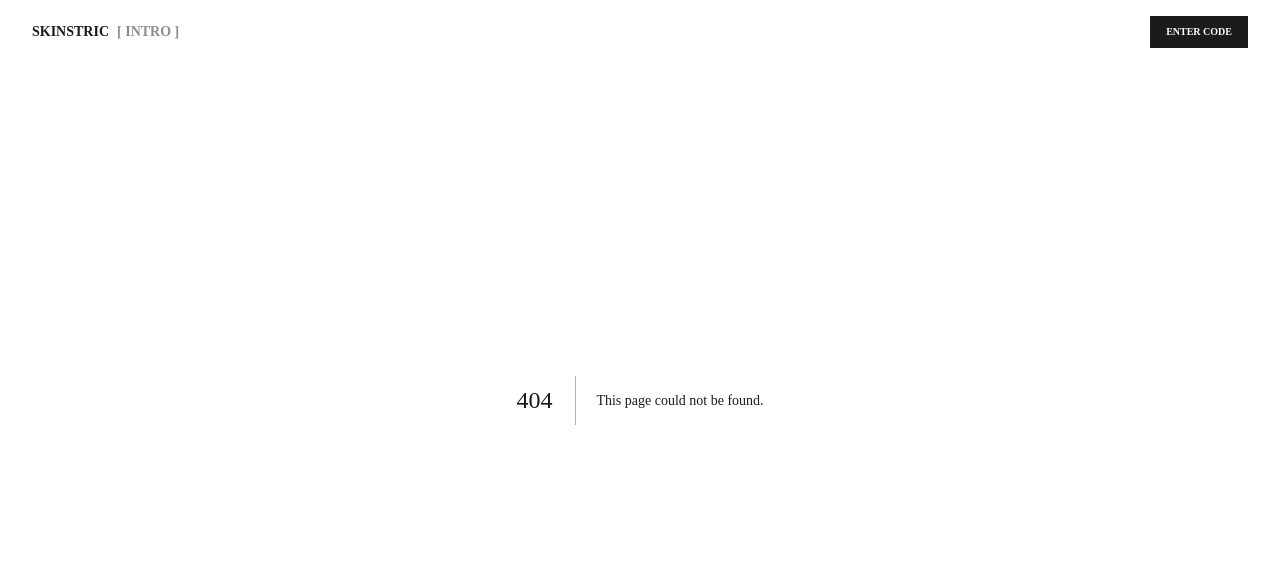
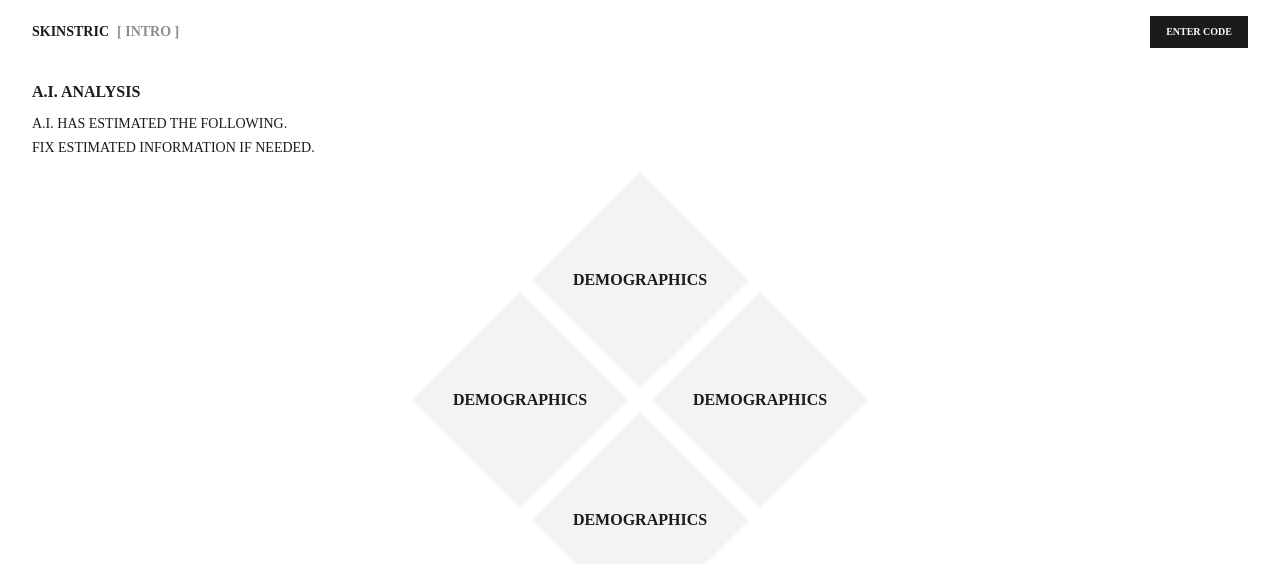
Before and after one commit to wolfyman411/skinstric-internship, a Next.js app: page /select in a window 1280 px wide. Before the commit this address had no page. Shown: the top 564 px of the page. Built offline with nearby package versions, Linux system fonts and the light colour scheme; a web font is replaced by a local one.

Commit message:
basic select html and css

```diff
--- /dev/null
+++ b/app/select/page.tsx
@@ -0,0 +1,33 @@
+import React from 'react'
+import "./select.css"
+
+export default function page() {
+  return (
+    <section id="select" className="container">
+        <div className="row">
+            <div className="select-analysis">
+                <div className="select-analysis--header">A.I. ANALYSIS</div>
+                <div className="select-analysis--footer">a.i. has estimated the following.<br/>fix estimated information if needed.</div>
+            </div>
+            <div className="options--wrapper">
+                <div className="option">
+                    <div className="option-square"></div>
+                    <div className="option-text">demographics</div>
+                </div>
+                <div className="option">
+                    <div className="option-square"></div>
+                    <div className="option-text">demographics</div>
+                </div>
+                <div className="option">
+                    <div className="option-square"></div>
+                    <div className="option-text">demographics</div>
+                </div>
+                <div className="option">
+                    <div className="option-square"></div>
+                    <div className="option-text">demographics</div>
+                </div>
+            </div>
+        </div>
+    </section>
+  )
+}
--- /dev/null
+++ b/app/select/select.css
@@ -0,0 +1,93 @@
+.select-analysis {
+    padding-top: 64px;
+    position: absolute;
+}
+
+#select.container {
+    width: 100vw;
+    height: 100vh;
+}
+
+#select .row {
+    width: 100%;
+    height: 100%;
+}
+
+.select-analysis--header {
+    font-weight: 600;
+    font-size: 16px;
+    line-height: 24px;
+    letter-spacing: -2%;
+    text-transform: uppercase;
+    color: #1a1b1c;
+}
+
+.select-analysis--footer {
+    font-weight: 400;
+    font-size: 14px;
+    line-height: 24px;
+    letter-spacing: 0%;
+    text-transform: uppercase;
+    color: #1a1b1c;
+    padding-top: 8px;
+}
+
+.options--wrapper {
+    position: relative;
+    width: 100%;
+    height: 100%;
+    display: flex;
+    justify-content: center;
+    align-items: center;
+    overflow: hidden;
+}
+
+.option {
+    position: absolute;
+    top: 50%;
+    left: 50%;
+    width: 153.88px;
+    height: 153.88px;
+    display: flex;
+    align-items: center;
+    justify-content: center;
+}
+
+.option:nth-child(1) {
+    transform: translate(-50%, calc(-50% - 120px));
+}
+
+.option:nth-child(2) {
+    transform: translate(calc(-50% + 120px), -50%);
+}
+
+.option:nth-child(3) {
+    transform: translate(-50%, calc(-50% + 120px));
+}
+
+.option:nth-child(4) {
+    transform: translate(calc(-50% - 120px), -50%);
+}
+
+.option-square {
+    background-color: #f3f3f4;
+    aspect-ratio: 1/1;
+    width: 153.88px;
+    height: 153.88px;
+    position: absolute;
+    z-index: -1;
+    transform: translate(-50%, -50%) rotate(45deg);
+    inset: 50% auto auto 50%;
+}
+
+.option-text {
+    font-weight: 600;
+    font-size: 16px;
+    line-height: 24px;
+    letter-spacing: -2%;
+    text-align: center;
+    color: #1a1b1c;
+    text-transform: uppercase;
+    position: relative;
+    z-index: 1;
+}
```
